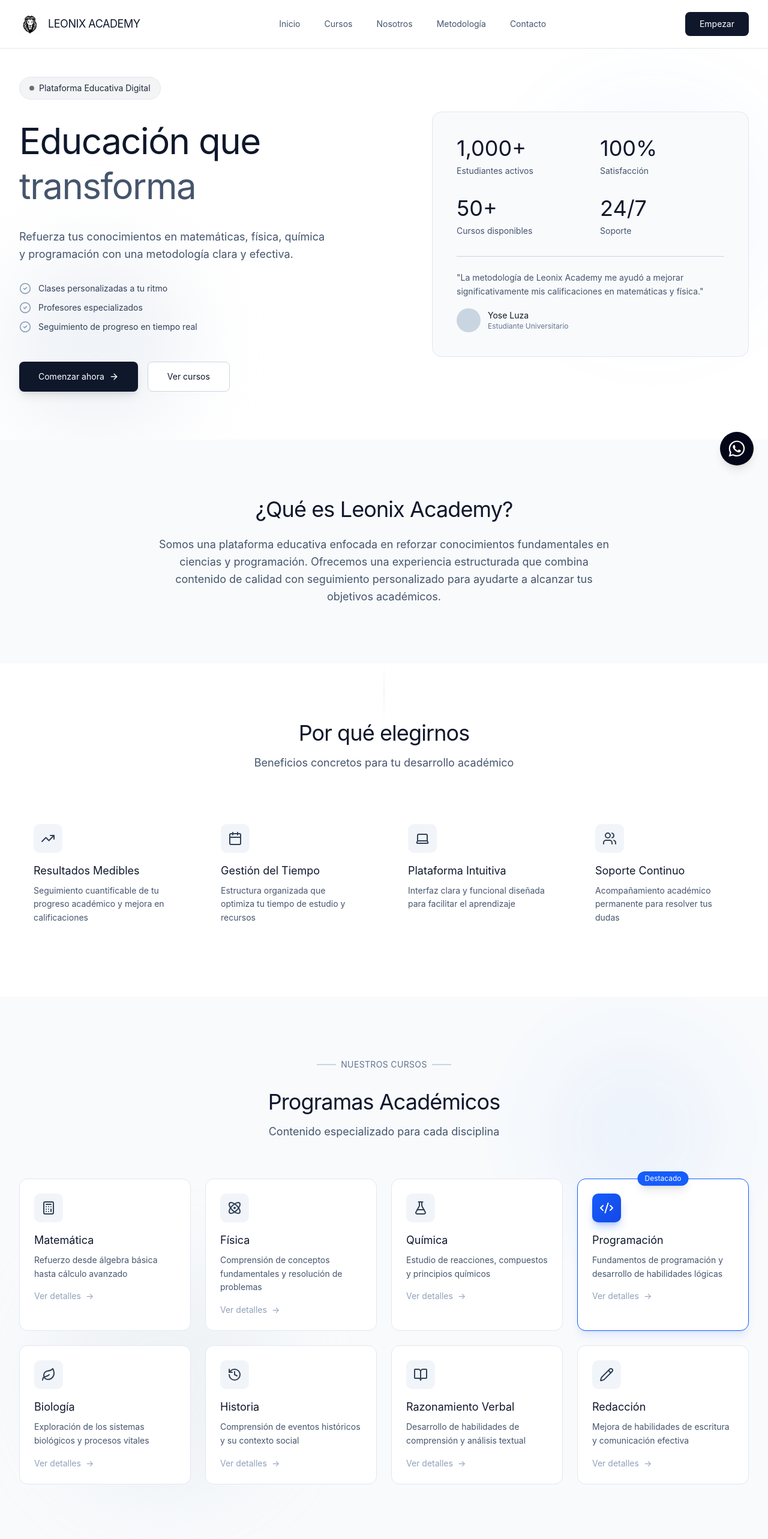
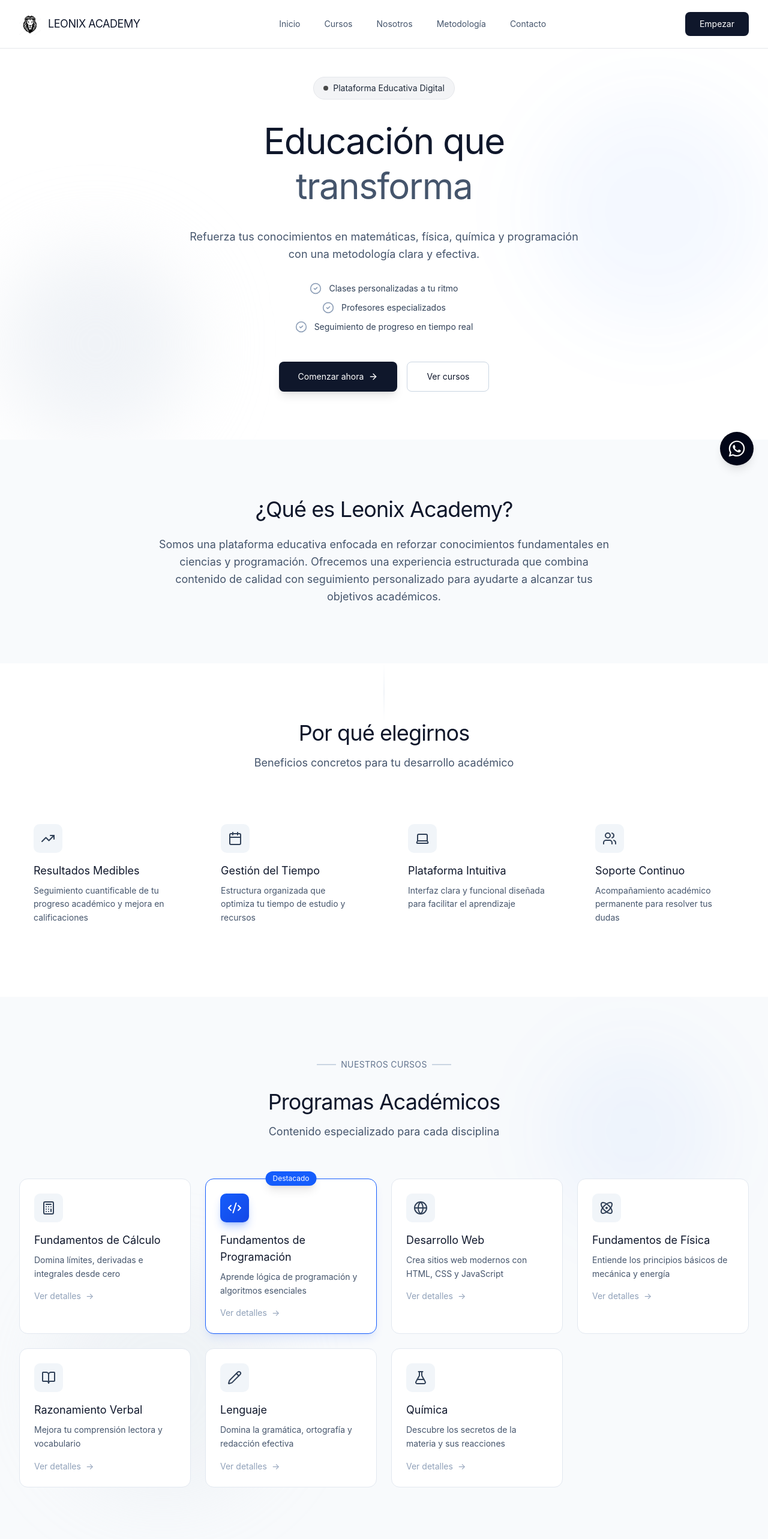
Before and after one commit to Leonix-Academy/Landing-Page, a React (Vite) app: page / in a window 1280 px wide. Shown: the top 2566 px of the page at 60% size. Built offline with nearby package versions, Linux system fonts and the light colour scheme.

Commit message:
feat: edited testimonios y cursos

```diff
--- a/src/App.tsx
+++ b/src/App.tsx
@@ -20,9 +20,7 @@ const MinimalAudienceSection = lazy(() =>
 const MinimalMethodologySection = lazy(() =>
   import('./features/methodology').then(m => ({ default: m.MinimalMethodologySection }))
 );
-const ProfessionalTestimonialsSection = lazy(() =>
-    import('./features/testimonials').then(m => ({ default: m.ProfessionalTestimonialsSection }))
-);
+
 const ProfessionalContactSection = lazy(() =>
   import('./features/contact').then(m => ({ default: m.ProfessionalContactSection }))
 );
@@ -65,9 +63,7 @@ function Home() {
       <Suspense fallback={<SectionLoader />}>
         <MinimalMethodologySection />
       </Suspense>
-        <Suspense fallback={<SectionLoader />}>
-          <ProfessionalTestimonialsSection />
-        </Suspense>
+
       <Suspense fallback={<SectionLoader />}>
         <ProfessionalContactSection />
       </Suspense>
--- a/src/features/courses/FreshCoursesSection.tsx
+++ b/src/features/courses/FreshCoursesSection.tsx
@@ -1,4 +1,4 @@
-import { Calculator, Atom, FlaskConical, Code2, Leaf, History, BookOpen, Pencil } from 'lucide-react';
+import { Calculator, Atom, FlaskConical, Code2, BookOpen, Pencil, Globe } from 'lucide-react';
 import { useScrollTo } from '../../shared/hooks/useScrollTo';
 
 export function FreshCoursesSection() {
@@ -6,44 +6,39 @@ export function FreshCoursesSection() {
   const courses = [
     {
       icon: Calculator,
-      title: 'Matemática',
-      description: 'Refuerzo desde álgebra básica hasta cálculo avanzado',
+      title: 'Fundamentos de Cálculo',
+      description: 'Domina límites, derivadas e integrales desde cero',
+    },
+    {
+      icon: Code2,
+      title: 'Fundamentos de Programación',
+      description: 'Aprende lógica de programación y algoritmos esenciales',
+      featured: true,
+    },
+    {
+      icon: Globe,
+      title: 'Desarrollo Web',
+      description: 'Crea sitios web modernos con HTML, CSS y JavaScript',
     },
     {
       icon: Atom,
-      title: 'Física',
-      description: 'Comprensión de conceptos fundamentales y resolución de problemas',
+      title: 'Fundamentos de Física',
+      description: 'Entiende los principios básicos de mecánica y energía',
+    },
+    {
+      icon: BookOpen,
+      title: 'Razonamiento Verbal',
+      description: 'Mejora tu comprensión lectora y vocabulario',
+    },
+    {
+      icon: Pencil,
+      title: 'Lenguaje',
+      description: 'Domina la gramática, ortografía y redacción efectiva',
     },
     {
       icon: FlaskConical,
       title: 'Química',
-      description: 'Estudio de reacciones, compuestos y principios químicos',
-    },
-    {
-      icon: Code2,
-      title: 'Programación',
-      description: 'Fundamentos de programación y desarrollo de habilidades lógicas',
-      featured: true,
-    },
-    {
-      icon: Leaf,
-      title: 'Biología',
-      description: 'Exploración de los sistemas biológicos y procesos vitales',
-    },
-    {
-      icon: History,
-      title: 'Historia',
-      description: 'Comprensión de eventos históricos y su contexto social',
-    },
-    {
-      icon: BookOpen,
-      title: 'Razonamiento Verbal',
-      description: 'Desarrollo de habilidades de comprensión y análisis textual',
-    },
-    {
-      icon: Pencil,
-      title: 'Redacción',
-      description: 'Mejora de habilidades de escritura y comunicación efectiva',
+      description: 'Descubre los secretos de la materia y sus reacciones',
     },
   ];
 
@@ -86,22 +81,19 @@ export function FreshCoursesSection() {
                   </div>
                 )}
 
-                <div className={`h-full p-6 rounded-xl bg-white border transition-all duration-300 hover:shadow-xl hover:-translate-y-1 ${
-                  course.featured
+                <div className={`h-full p-6 rounded-xl bg-white border transition-all duration-300 hover:shadow-xl hover:-translate-y-1 ${course.featured
                     ? 'border-blue-600 shadow-lg shadow-blue-600/10'
                     : 'border-slate-200 hover:border-blue-200'
-                }`}>
+                  }`}>
                   {/* Icon with subtle gradient background */}
-                  <div className={`w-12 h-12 rounded-lg flex items-center justify-center mb-4 transition-transform duration-300 group-hover:scale-110 ${
-                    course.featured
+                  <div className={`w-12 h-12 rounded-lg flex items-center justify-center mb-4 transition-transform duration-300 group-hover:scale-110 ${course.featured
                       ? 'bg-gradient-to-br from-blue-600 to-blue-700 shadow-lg shadow-blue-600/30'
                       : 'bg-slate-100 group-hover:bg-blue-50'
-                  }`}>
-                    <Icon className={`w-6 h-6 ${
-                      course.featured
+                    }`}>
+                    <Icon className={`w-6 h-6 ${course.featured
                         ? 'text-white'
                         : 'text-slate-700 group-hover:text-blue-600'
-                    }`} />
+                      }`} />
                   </div>
 
                   <h3 className="text-lg text-slate-900 mb-2">
--- a/src/features/hero/ProfessionalHeroSection.tsx
+++ b/src/features/hero/ProfessionalHeroSection.tsx
@@ -11,12 +11,14 @@ export function ProfessionalHeroSection() {
       <div className="absolute bottom-0 left-0 w-80 h-80 bg-slate-200/50 rounded-full blur-3xl" />
 
       <div className="max-w-7xl mx-auto px-4 sm:px-6 lg:px-8 relative">
-        <div className="grid lg:grid-cols-2 gap-16 items-center">
-          {/* Left - Content */}
-          <div className="space-y-8">
-            <div className="inline-flex items-center gap-2 px-4 py-2 rounded-full bg-gray-100 text-gray-800 text-sm border border-gray-200">
-              <div className="w-2 h-2 bg-black rounded-full animate-pulse" />
-              Plataforma Educativa Digital
+        <div className="max-w-4xl mx-auto">
+          {/* Content */}
+          <div className="space-y-8 text-center">
+            <div className="flex justify-center">
+              <div className="inline-flex items-center gap-2 px-4 py-2 rounded-full bg-gray-100 text-gray-800 text-sm border border-gray-200">
+                <div className="w-2 h-2 bg-black rounded-full animate-pulse" />
+                Plataforma Educativa Digital
+              </div>
             </div>
 
             <h1 className="text-5xl md:text-6xl text-slate-900 tracking-tight leading-tight">
@@ -25,11 +27,11 @@ export function ProfessionalHeroSection() {
               <span className="text-slate-600">transforma</span>
             </h1>
 
-            <p className="text-lg text-slate-600 leading-relaxed max-w-lg">
+            <p className="text-lg text-slate-600 leading-relaxed max-w-2xl mx-auto">
               Refuerza tus conocimientos en matemáticas, física, química y programación con una metodología clara y efectiva.
             </p>
 
-            <div className="space-y-3">
+            <div className="space-y-3 flex flex-col items-center">
               <div className="flex items-center gap-3 text-slate-700">
                 <CheckCircle2 className="w-5 h-5 text-slate-400" />
                 <span className="text-sm">Clases personalizadas a tu ritmo</span>
@@ -44,7 +46,7 @@ export function ProfessionalHeroSection() {
               </div>
             </div>
 
-            <div className="flex flex-col sm:flex-row gap-4 pt-4">
+            <div className="flex flex-col sm:flex-row gap-4 pt-4 justify-center">
               <button
                 onClick={() => scrollToSection('contacto')}
                 className="px-8 py-3.5 bg-slate-900 text-white rounded-md hover:bg-blue-600 transition-all flex items-center justify-center gap-2 text-sm shadow-lg hover:shadow-xl hover:shadow-blue-600/20"
@@ -62,41 +64,6 @@ export function ProfessionalHeroSection() {
           </div>
 
           {/* Right - Stats Card */}
-          <div className="lg:pl-12">
-            <div className="bg-slate-50 border border-slate-200 rounded-2xl p-10 space-y-8">
-              <div className="grid grid-cols-2 gap-8">
-                <div className="space-y-2">
-                  <div className="text-4xl text-slate-900">1,000+</div>
-                  <div className="text-sm text-slate-600">Estudiantes activos</div>
-                </div>
-                <div className="space-y-2">
-                  <div className="text-4xl text-slate-900">100%</div>
-                  <div className="text-sm text-slate-600">Satisfacción</div>
-                </div>
-                <div className="space-y-2">
-                  <div className="text-4xl text-slate-900">50+</div>
-                  <div className="text-sm text-slate-600">Cursos disponibles</div>
-                </div>
-                <div className="space-y-2">
-                  <div className="text-4xl text-slate-900">24/7</div>
-                  <div className="text-sm text-slate-600">Soporte</div>
-                </div>
-              </div>
-
-              <div className="pt-6 border-t border-slate-300">
-                <p className="text-sm text-slate-600 leading-relaxed">
-                  "La metodología de Leonix Academy me ayudó a mejorar significativamente mis calificaciones en matemáticas y física."
-                </p>
-                <div className="mt-4 flex items-center gap-3">
-                  <div className="w-10 h-10 rounded-full bg-slate-300" />
-                  <div>
-                    <div className="text-sm text-slate-900">Yose Luza</div>
-                    <div className="text-xs text-slate-500">Estudiante Universitario</div>
-                  </div>
-                </div>
-              </div>
-            </div>
-          </div>
         </div>
       </div>
     </section>
```
Lines whose indentation alone changed are shown as unchanged.
